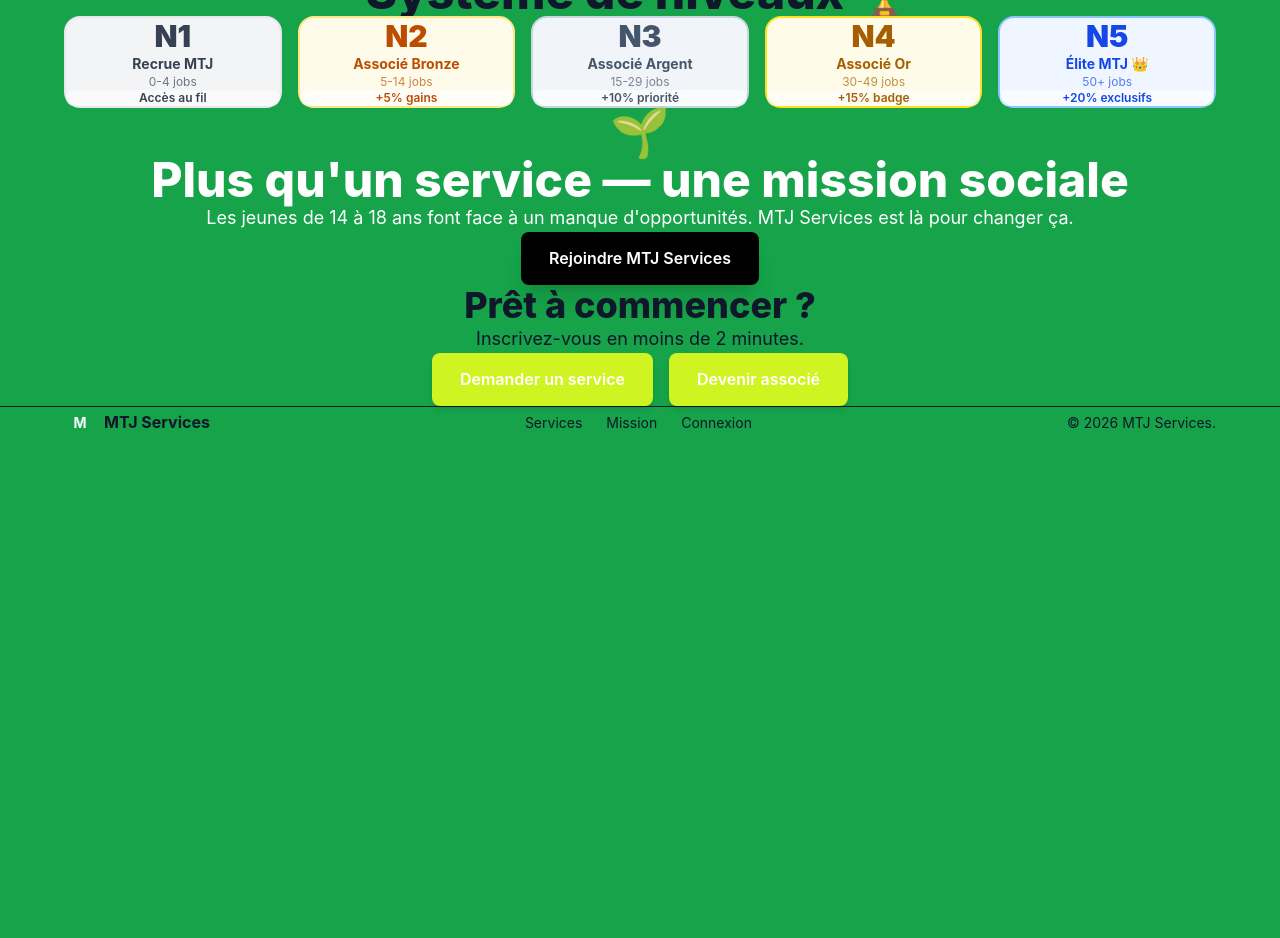
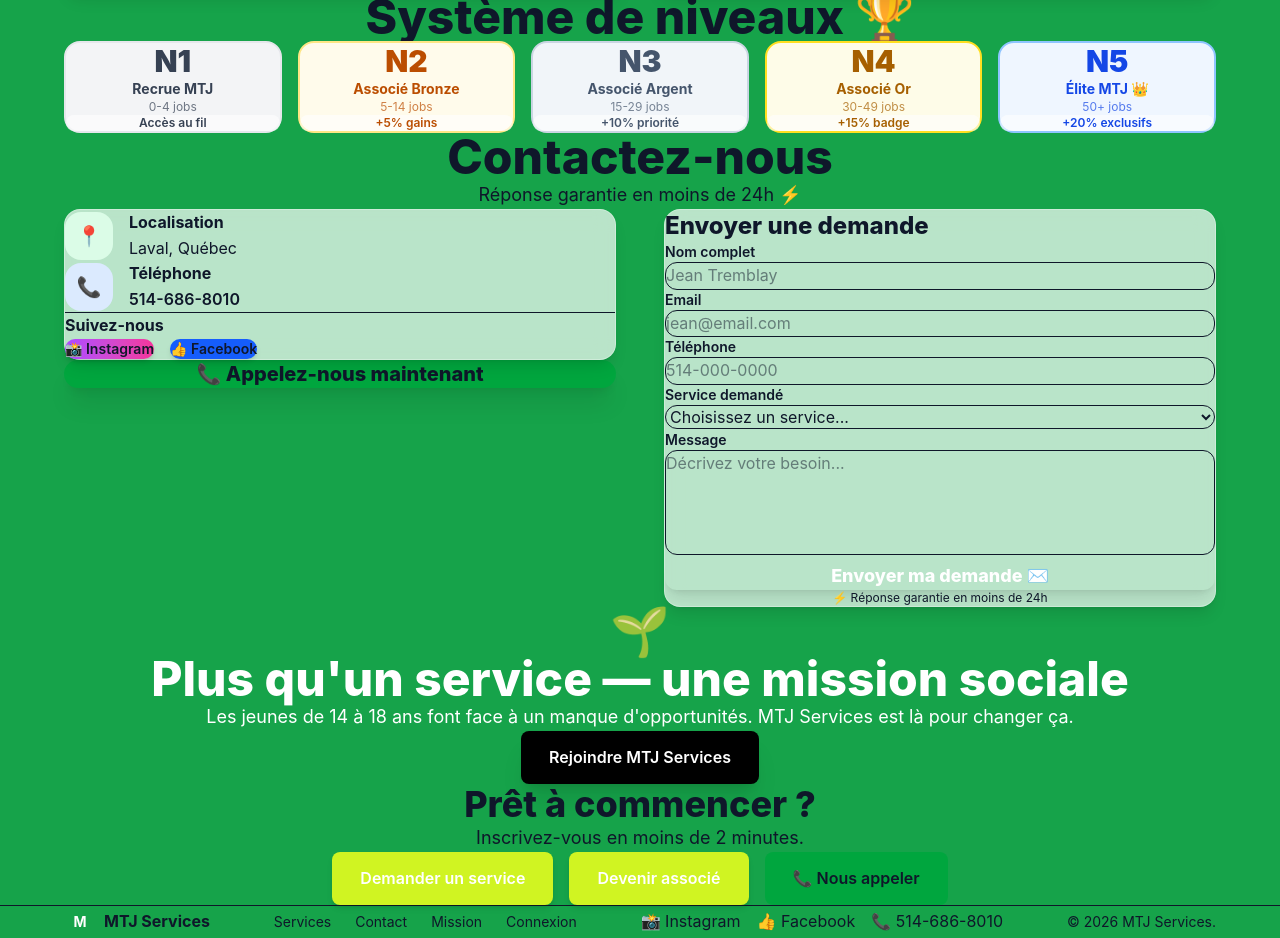
Before and after one commit to mtjservices/mtj-services, a Next.js app: page / in a window 1280 px wide. Shown: the part 1180-2118 px from the top of the page. Before the commit the page ends 1619 px from the top, so only its background shows below. Built offline with nearby package versions, Linux system fonts and the light colour scheme.

Commit message:
Ajout contact, formulaire et réseaux sociaux

```diff
--- a/src/app/page.tsx
+++ b/src/app/page.tsx
@@ -12,6 +12,7 @@
           <nav className="hidden md:flex items-center gap-8 font-medium">
             <Link href="#services" className="hover:text-primary-600 transition-colors">Nos Services</Link>
             <Link href="#comment" className="hover:text-primary-600 transition-colors">Comment ça marche</Link>
+            <Link href="#contact" className="hover:text-primary-600 transition-colors">Contact</Link>
             <Link href="#mission" className="hover:text-primary-600 transition-colors">Notre Mission</Link>
             <Link href="/auth/login" className="hover:text-primary-600 transition-colors">Connexion</Link>
           </nav>
@@ -21,6 +22,8 @@
           </div>
         </div>
       </header>
+
+      {/* Hero */}
       <section className="pt-44 pb-20 md:pt-44 md:pb-32 relative overflow-hidden">
         <div className="container relative z-10">
           <div className="max-w-3xl fade-in" style={{paddingTop: "80px"}}>
@@ -33,10 +36,13 @@
             <div className="flex flex-col sm:flex-row gap-4">
               <Link href="/auth/register/client" className="btn btn-primary text-lg shadow-lg">Demander un service</Link>
               <Link href="/auth/register/worker" className="btn btn-primary text-lg shadow-lg">Rejoindre comme Associé</Link>
+              <a href="tel:5146868010" className="btn text-lg shadow-lg bg-green-600 hover:bg-green-700 text-white font-bold">📞 Appelez-nous maintenant</a>
             </div>
           </div>
         </div>
       </section>
+
+      {/* Stats */}
       <section className="py-10 bg-primary-#076e28 text-white">
         <div className="container">
           <div className="grid grid-cols-2 md:grid-cols-3 gap-8 text-center">
@@ -46,6 +52,8 @@
           </div>
         </div>
       </section>
+
+      {/* Services */}
       <section id="services" className="py-24 bg-background">
         <div className="container">
           <div className="text-center mb-16">
@@ -71,6 +79,8 @@
           </div>
         </div>
       </section>
+
+      {/* Comment ça marche */}
       <section id="comment" className="py-24 bg-primary-#076e28">
         <div className="container">
           <div className="text-center mb-16">
@@ -96,6 +106,8 @@
           </div>
         </div>
       </section>
+
+      {/* Deux façons */}
       <section className="py-24 bg-background">
         <div className="container">
           <div className="text-center mb-16">
@@ -134,6 +146,8 @@
           </div>
         </div>
       </section>
+
+      {/* Système de niveaux */}
       <section className="py-24 bg-primary-#076e28">
         <div className="container">
           <div className="text-center mb-16">
@@ -157,6 +171,152 @@
           </div>
         </div>
       </section>
+
+      {/* Section Contact */}
+      <section id="contact" className="py-24 bg-background">
+        <div className="container">
+          <div className="text-center mb-16">
+            <h2 className="text-3xl md:text-5xl font-extrabold mb-4">Contactez-nous</h2>
+            <p className="text-text-muted text-lg">Réponse garantie en moins de 24h ⚡</p>
+          </div>
+          <div className="grid grid-cols-1 lg:grid-cols-2 gap-12 items-start">
+
+            {/* Infos de contact */}
+            <div className="space-y-8">
+              <div className="glass-panel p-8 rounded-3xl border border-border shadow-lg space-y-6">
+                <div className="flex items-center gap-4">
+                  <div className="w-12 h-12 rounded-2xl bg-green-100 text-green-600 flex items-center justify-center text-xl">📍</div>
+                  <div>
+                    <p className="font-bold text-foreground">Localisation</p>
+                    <p className="text-text-muted">Laval, Québec</p>
+                  </div>
+                </div>
+                <div className="flex items-center gap-4">
+                  <div className="w-12 h-12 rounded-2xl bg-blue-100 text-blue-600 flex items-center justify-center text-xl">📞</div>
+                  <div>
+                    <p className="font-bold text-foreground">Téléphone</p>
+                    <a href="tel:5146868010" className="text-primary-600 font-semibold hover:underline">514-686-8010</a>
+                  </div>
+                </div>
+
+                {/* Réseaux sociaux */}
+                <div className="pt-4 border-t border-border">
+                  <p className="font-bold text-foreground mb-4">Suivez-nous</p>
+                  <div className="flex gap-4">
+                    <a
+                      href="https://www.instagram.com/mtj_services?igsh=MTJvaGNkcTl2a2xrOA%3D%3D&utm_source=qr"
+                      target="_blank"
+                      rel="noopener noreferrer"
+                      className="flex items-center gap-2 px-4 py-2 bg-gradient-to-r from-purple-500 to-pink-500 text-white rounded-xl font-semibold text-sm hover:opacity-90 transition-opacity shadow-md"
+                    >
+                      📸 Instagram
+                    </a>
+                    <a
+                      href="https://www.facebook.com/share/18HiBuVygv/?mibextid=wwXIfr"
+                      target="_blank"
+                      rel="noopener noreferrer"
+                      className="flex items-center gap-2 px-4 py-2 bg-blue-600 text-white rounded-xl font-semibold text-sm hover:opacity-90 transition-opacity shadow-md"
+                    >
+                      👍 Facebook
+                    </a>
+                  </div>
+                </div>
+              </div>
+
+              {/* Bouton appel */}
+              <a
+                href="tel:5146868010"
+                className="flex items-center justify-center gap-3 w-full py-5 bg-green-600 hover:bg-green-700 text-white font-extrabold text-xl rounded-2xl shadow-xl transition-all hover:-translate-y-1"
+              >
+                📞 Appelez-nous maintenant
+              </a>
+            </div>
+
+            {/* Formulaire */}
+            <div className="glass-panel p-8 rounded-3xl border border-border shadow-lg">
+              <h3 className="text-2xl font-extrabold mb-6">Envoyer une demande</h3>
+              <form className="space-y-4" action="https://formsubmit.co/ismaelaj@icloud.com" method="POST">
+                <input type="hidden" name="_subject" value="Nouvelle demande MTJ Services" />
+                <input type="hidden" name="_captcha" value="false" />
+                <input type="hidden" name="_next" value="https://mtj-services.vercel.app" />
+
+                <div>
+                  <label className="block text-sm font-semibold mb-1 text-foreground">Nom complet</label>
+                  <input
+                    type="text"
+                    name="nom"
+                    required
+                    placeholder="Jean Tremblay"
+                    className="w-full px-4 py-3 border border-border rounded-xl bg-surface text-foreground focus:ring-2 focus:ring-primary-500 focus:border-primary-500"
+                  />
+                </div>
+
+                <div>
+                  <label className="block text-sm font-semibold mb-1 text-foreground">Email</label>
+                  <input
+                    type="email"
+                    name="email"
+                    required
+                    placeholder="jean@email.com"
+                    className="w-full px-4 py-3 border border-border rounded-xl bg-surface text-foreground focus:ring-2 focus:ring-primary-500 focus:border-primary-500"
+                  />
+                </div>
+
+                <div>
+                  <label className="block text-sm font-semibold mb-1 text-foreground">Téléphone</label>
+                  <input
+                    type="tel"
+                    name="telephone"
+                    required
+                    placeholder="514-000-0000"
+                    className="w-full px-4 py-3 border border-border rounded-xl bg-surface text-foreground focus:ring-2 focus:ring-primary-500 focus:border-primary-500"
+                  />
+                </div>
+
+                <div>
+                  <label className="block text-sm font-semibold mb-1 text-foreground">Service demandé</label>
+                  <select
+                    name="service"
+                    required
+                    className="w-full px-4 py-3 border border-border rounded-xl bg-surface text-foreground focus:ring-2 focus:ring-primary-500 focus:border-primary-500"
+                  >
+                    <option value="">Choisissez un service...</option>
+                    <option>Tonte de pelouse</option>
+                    <option>Taille de haies</option>
+                    <option>Ramassage de feuilles</option>
+                    <option>Déneigement</option>
+                    <option>Aménagement paysager</option>
+                    <option>Homme à tout faire</option>
+                    <option>Peinture et retouches</option>
+                    <option>Sur mesure</option>
+                  </select>
+                </div>
+
+                <div>
+                  <label className="block text-sm font-semibold mb-1 text-foreground">Message</label>
+                  <textarea
+                    name="message"
+                    required
+                    rows={4}
+                    placeholder="Décrivez votre besoin..."
+                    className="w-full px-4 py-3 border border-border rounded-xl bg-surface text-foreground focus:ring-2 focus:ring-primary-500 focus:border-primary-500 resize-none"
+                  />
+                </div>
+
+                <button
+                  type="submit"
+                  className="w-full py-4 bg-primary-600 hover:bg-primary-700 text-white font-extrabold text-lg rounded-xl shadow-lg transition-all hover:-translate-y-0.5"
+                >
+                  Envoyer ma demande ✉️
+                </button>
+                <p className="text-center text-xs text-text-muted">⚡ Réponse garantie en moins de 24h</p>
+              </form>
+            </div>
+          </div>
+        </div>
+      </section>
+
+      {/* Mission */}
       <section id="mission" className="py-24 bg-primary-700 text-white">
         <div className="container text-center max-w-3xl mx-auto">
           <div className="text-5xl mb-6">🌱</div>
@@ -165,6 +325,8 @@
           <Link href="/auth/register/client" className="btn bg-black text-primary-700 text-lg font-bold shadow-xl">Rejoindre MTJ Services</Link>
         </div>
       </section>
+
+      {/* CTA */}
       <section className="py-20 bg-background">
         <div className="container text-center max-w-2xl mx-auto">
           <h2 className="text-3xl md:text-4xl font-extrabold mb-4">Prêt à commencer ?</h2>
@@ -172,19 +334,28 @@
           <div className="flex flex-col sm:flex-row gap-4 justify-center">
             <Link href="/auth/register/client" className="btn btn-primary text-lg">Demander un service</Link>
             <Link href="/auth/register/worker" className="btn btn-primary text-lg">Devenir associé</Link>
+            <a href="tel:5146868010" className="btn bg-green-600 hover:bg-green-700 text-white text-lg font-bold">📞 Nous appeler</a>
           </div>
         </div>
       </section>
+
+      {/* Footer */}
       <footer className="py-10 border-t border-border bg-primary-#076e28">
-        <div className="container flex flex-col md:flex-row items-center justify-between gap-4">
+        <div className="container flex flex-col md:flex-row items-center justify-between gap-6">
           <div className="flex items-center gap-2">
             <div className="w-8 h-8 rounded-lg bg-primary-#076e28 flex items-center justify-center text-white font-bold text-sm">M</div>
             <span className="font-bold">MTJ Services</span>
           </div>
           <div className="flex gap-6 text-sm text-text-muted">
             <Link href="#services" className="hover:text-foreground">Services</Link>
+            <Link href="#contact" className="hover:text-foreground">Contact</Link>
             <Link href="#mission" className="hover:text-foreground">Mission</Link>
             <Link href="/auth/login" className="hover:text-foreground">Connexion</Link>
+          </div>
+          <div className="flex items-center gap-4">
+            <a href="https://www.instagram.com/mtj_services?igsh=MTJvaGNkcTl2a2xrOA%3D%3D&utm_source=qr" target="_blank" rel="noopener noreferrer" className="text-text-muted hover:text-foreground transition-colors">📸 Instagram</a>
+            <a href="https://www.facebook.com/share/18HiBuVygv/?mibextid=wwXIfr" target="_blank" rel="noopener noreferrer" className="text-text-muted hover:text-foreground transition-colors">👍 Facebook</a>
+            <a href="tel:5146868010" className="text-text-muted hover:text-foreground transition-colors">📞 514-686-8010</a>
           </div>
           <p className="text-sm text-text-muted">&copy; {new Date().getFullYear()} MTJ Services.</p>
         </div>
```
